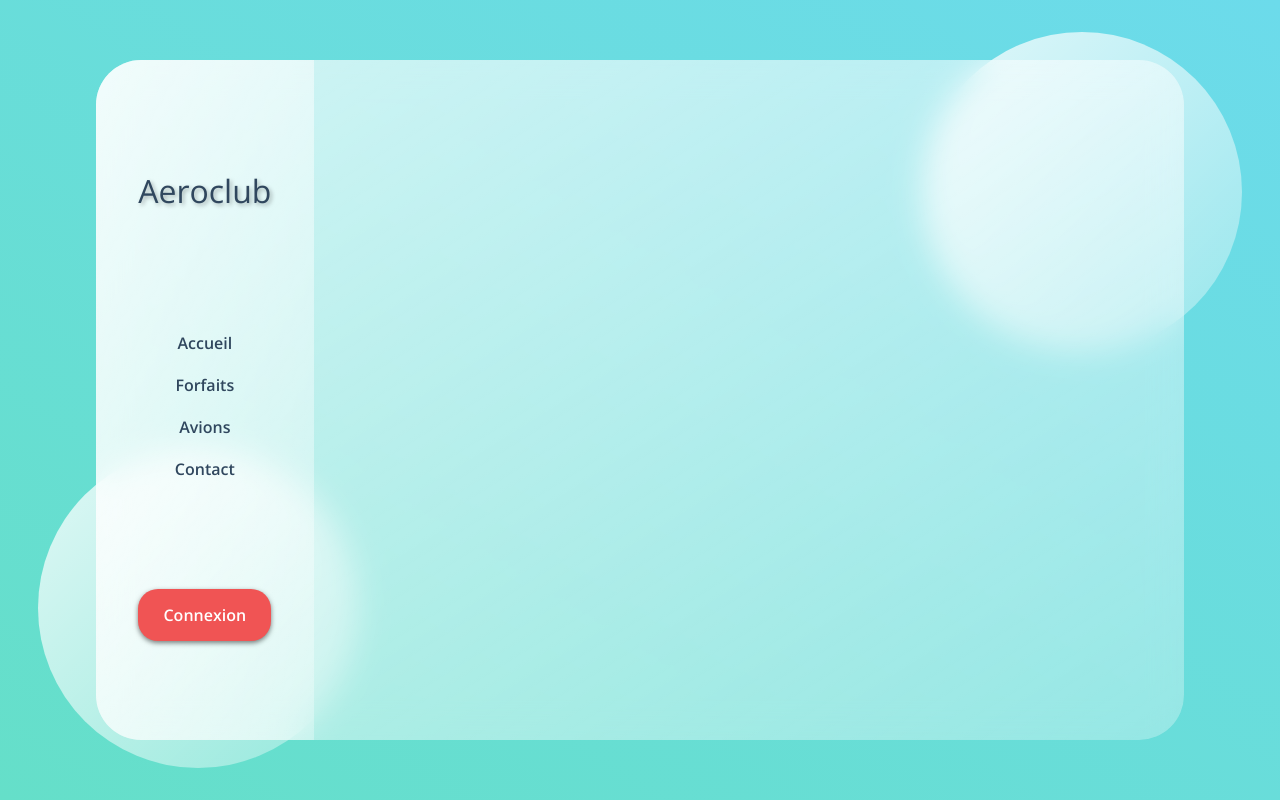
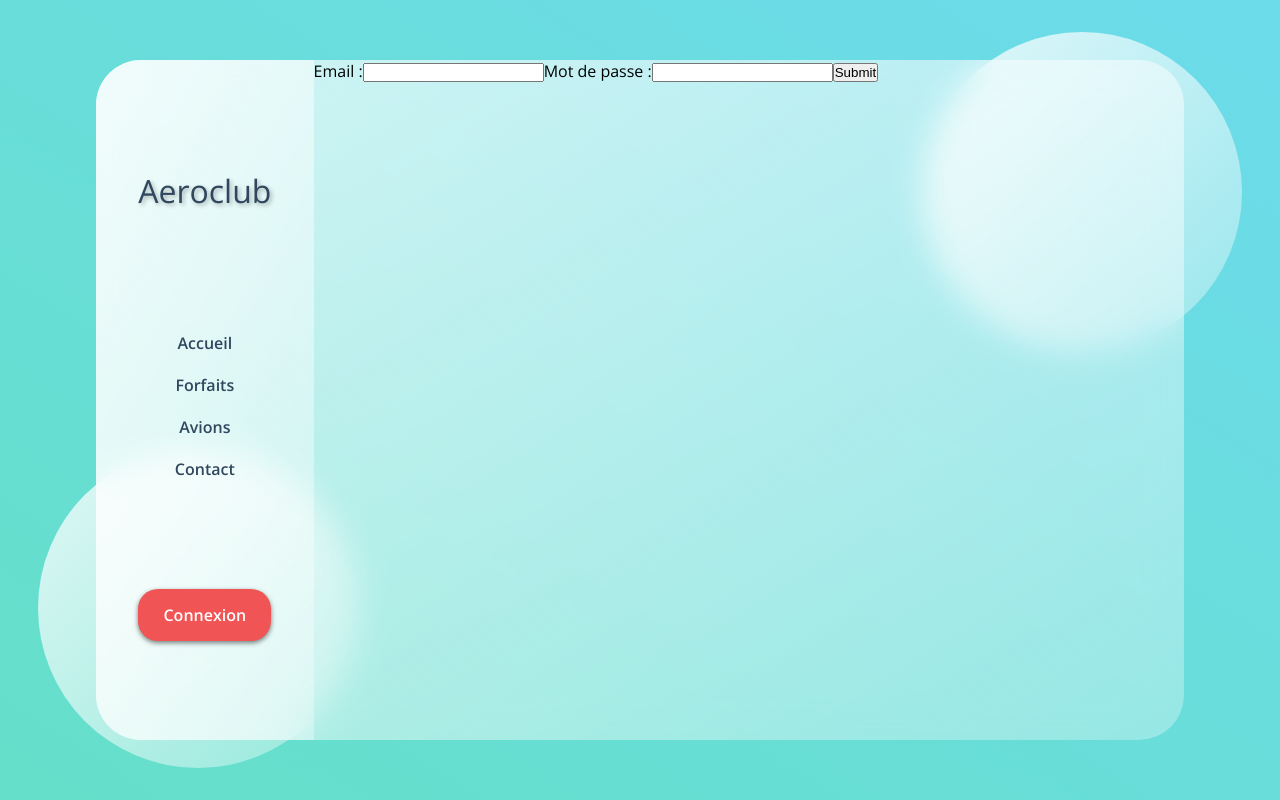
Before and after one commit to MatheoDev/site-aeroclub, a React (Create React App) app: page /login in a window 1280 px wide. Built offline with nearby package versions, Linux system fonts and the light colour scheme.

Commit message:
login page features but not finish

```diff
--- a/src/App.js
+++ b/src/App.js
@@ -5,6 +5,7 @@ import { BrowserRouter as Router, Route, Switch } from 'react-router-dom'
 import Home from './pages/Home'
 import Forfaits from './pages/Forfaits'
 import Avions from './pages/Avions'
+import Login from './pages/Login'
 
 function App() {
   const [isOpen, setIsOpen] = useState(false)
@@ -24,6 +25,7 @@ function App() {
                 <Route path="/" component={Home} exact />
                 <Route path="/forfaits" component={Forfaits} exact />
                 <Route path="/avions" component={Avions} exact />
+                <Route path="/login" component={Login} exact />
               </Switch>
             </Router>
           </section>
--- /dev/null
+++ b/src/pages/Login.js
@@ -0,0 +1,82 @@
+import React, { Component } from 'react'
+import styled from 'styled-components'
+import api from '../service/api'
+
+const Wrapper = styled.section`
+    width: 80%;
+    overflow: auto;
+
+    ::-webkit-scrollbar {
+        width: 10px;
+    }
+
+    /* Track */
+    ::-webkit-scrollbar-track {
+        border-radius: 10px;
+    }
+
+    /* Handle */
+    ::-webkit-scrollbar-thumb {
+        background: linear-gradient(to right bottom, rgba(255,255,255,0.8), rgba(255,255,255,0.5));
+        border-radius: 10px;
+    }
+
+    /* Handle on hover */
+    ::-webkit-scrollbar-thumb:hover {
+        background: linear-gradient(to right bottom, rgba(255,255,255,0.7), rgba(255,255,255,0.4));
+    }
+`
+
+class Login extends Component {
+    constructor(props) {
+        super(props)
+
+        this.state = {
+            email: "",
+            password: "",
+            errors: false
+        }
+
+        this.handleSubmit = this.handleSubmit.bind(this)
+        this.handleChange = this.handleChange.bind(this)
+    }
+
+    handleChange(event) {
+        this.setState({
+            [event.target.name]: event.target.value
+        })
+    }
+
+    handleSubmit(event) {
+        const {email, password} = this.state
+        let config = {"username": email, "password": password}
+        api.postLogin(config)
+            .then(response => {
+                this.setState({errors: false})
+                console.log(response)
+            })
+            .catch(error => {
+                this.setState({errors: true})
+            })
+        event.preventDefault()
+    }
+
+    render () {
+        return (
+            <Wrapper>
+                { this.state.errors &&
+                    <div>ERREUR</div>
+                }
+                <form onSubmit={this.handleSubmit}>
+                    <label>Email :</label>
+                    <input name="email" type="email" id="email" value={this.state.email} onChange={this.handleChange} />
+                    <label>Mot de passe :</label>
+                    <input name="password" type="password" id="password" value={this.state.password} onChange={this.handleChange} />
+                    <input name="submit" type="submit" id="submit" />
+                </form>
+            </Wrapper>
+        )
+    }
+}
+
+export default Login
--- a/src/service/api.js
+++ b/src/service/api.js
@@ -10,6 +10,10 @@ class apiRequest {
         return http.get('/avions')
     }
 
+    postLogin(config) {
+        return http.post('/login_check', config)
+    }
+
 }
 
 export default new apiRequest()
```
